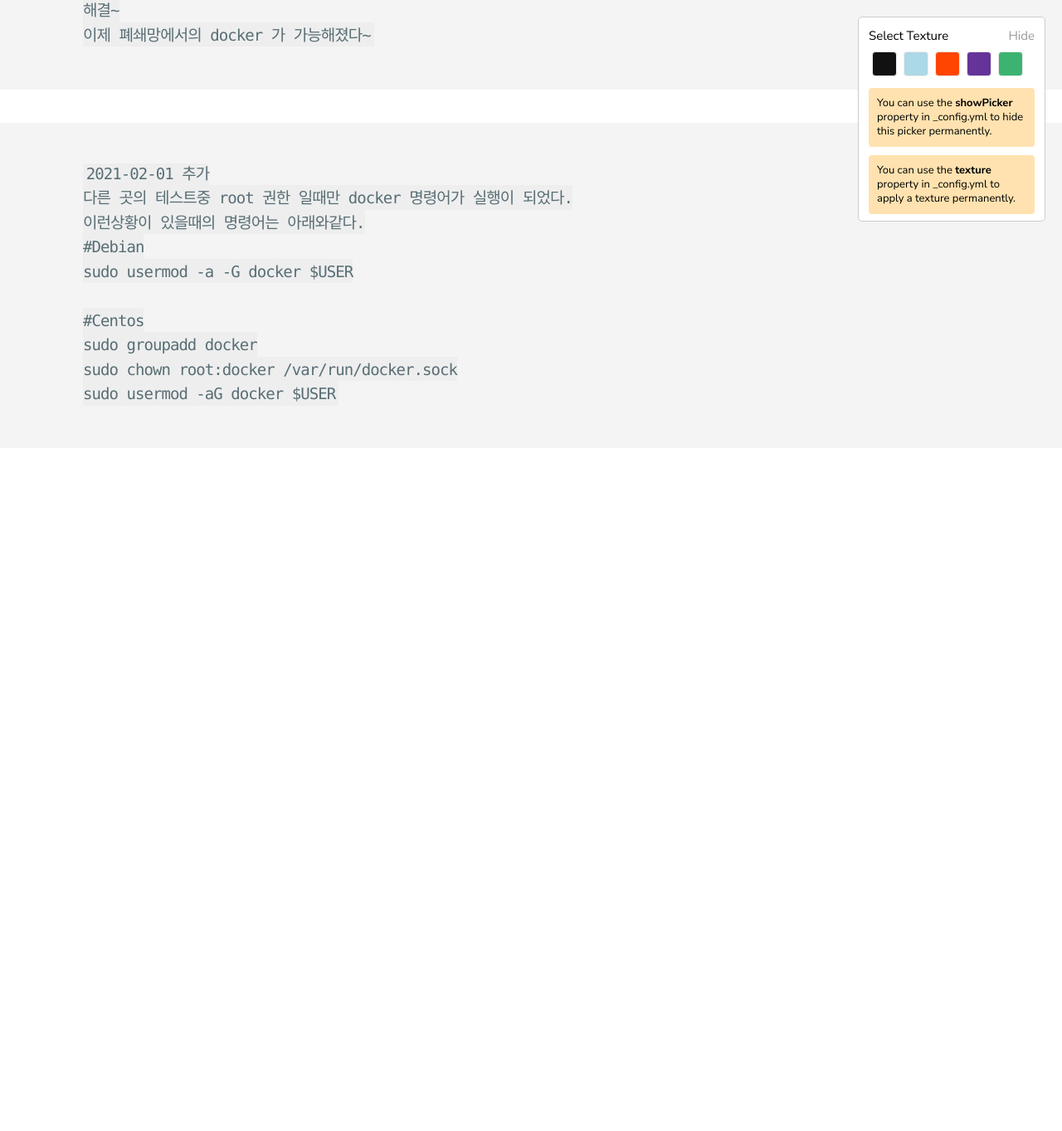
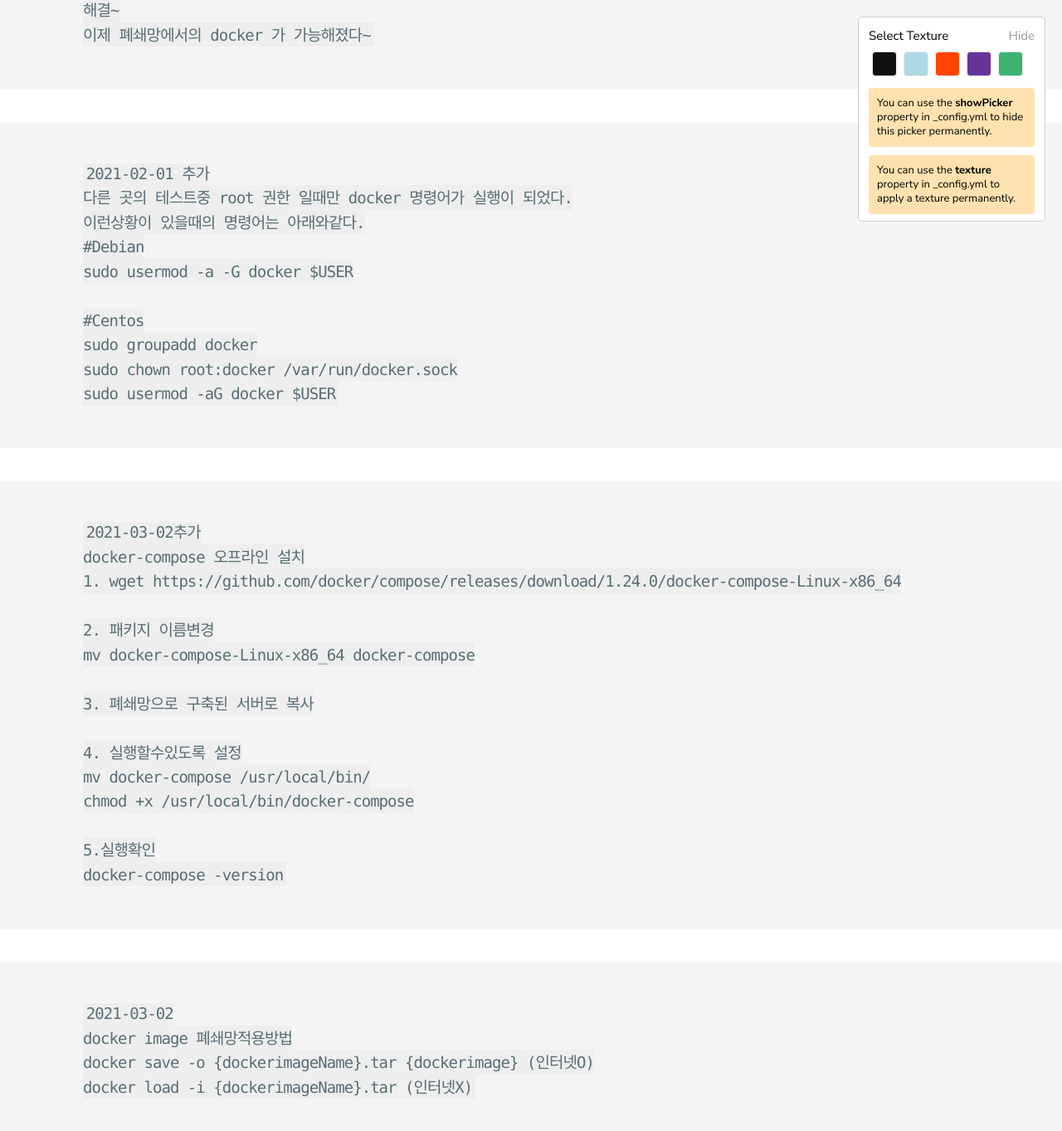
Before and after one commit to dkdoi/dkdoi.github.io, a Jekyll site: the page built from _posts/2021-01-28-dockerInstallToClosednet.markdown, in a window 1280 px wide and 1400 px high, scrolled down 3075 px. Shown: the top 1363 px of the window at 83% size. Built offline with Jekyll 4.4.1, drawn with Linux system fonts in a browser that asks for light colours; before the commit the page ends 3655 px from its top, so only the background shows below that; some of the changed text lies outside the part shown.

Commit message:
2021-03-02

````diff
--- a/_posts/2021-01-28-dockerInstallToClosednet.markdown
+++ b/_posts/2021-01-28-dockerInstallToClosednet.markdown
@@ -1,7 +1,7 @@
 ---
 layout: post
 title: "docker install to closednet"
-description: 폐쇄망에서의Docker 설치
+description: 폐쇄망에서의Docker 설치 부터 compose 까지
 date: 2021-01-28 13:10:00 +0900
 categories: SSH DOCKER CentOS7
 ---
@@ -81,3 +81,28 @@ sudo groupadd docker
 sudo chown root:docker /var/run/docker.sock
 sudo usermod -aG docker $USER
 ```
+
+```
+2021-03-02추가
+docker-compose 오프라인 설치
+1. wget https://github.com/docker/compose/releases/download/1.24.0/docker-compose-Linux-x86_64
+
+2. 패키지 이름변경
+mv docker-compose-Linux-x86_64 docker-compose
+
+3. 폐쇄망으로 구축된 서버로 복사
+
+4. 실행할수있도록 설정
+mv docker-compose /usr/local/bin/
+chmod +x /usr/local/bin/docker-compose
+
+5.실행확인
+docker-compose -version
+```
+
+```
+2021-03-02
+docker image 폐쇄망적용방법
+docker save -o {dockerimageName}.tar {dockerimage} (인터넷O)
+docker load -i {dockerimageName}.tar (인터넷X)
+```
````
